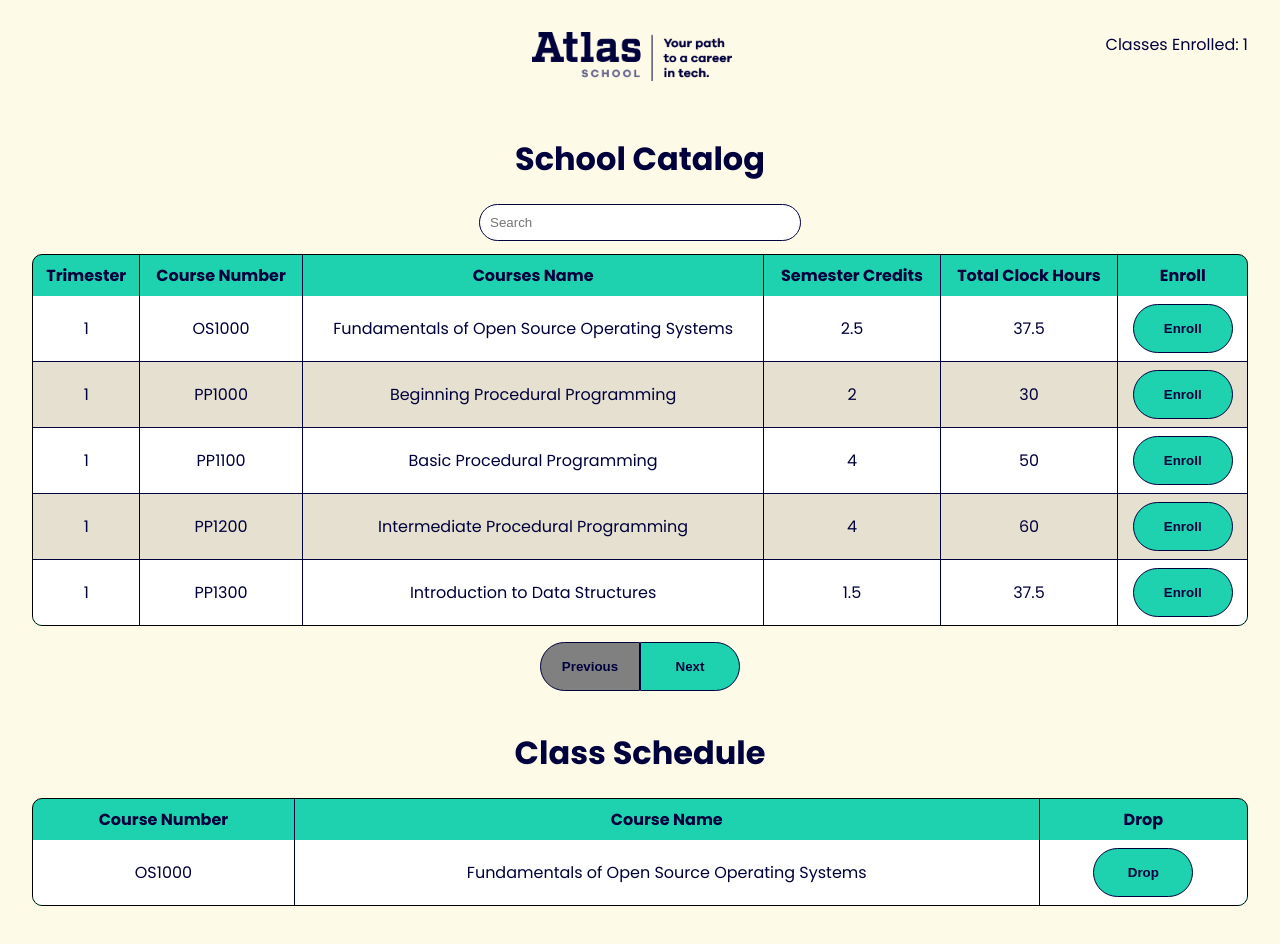
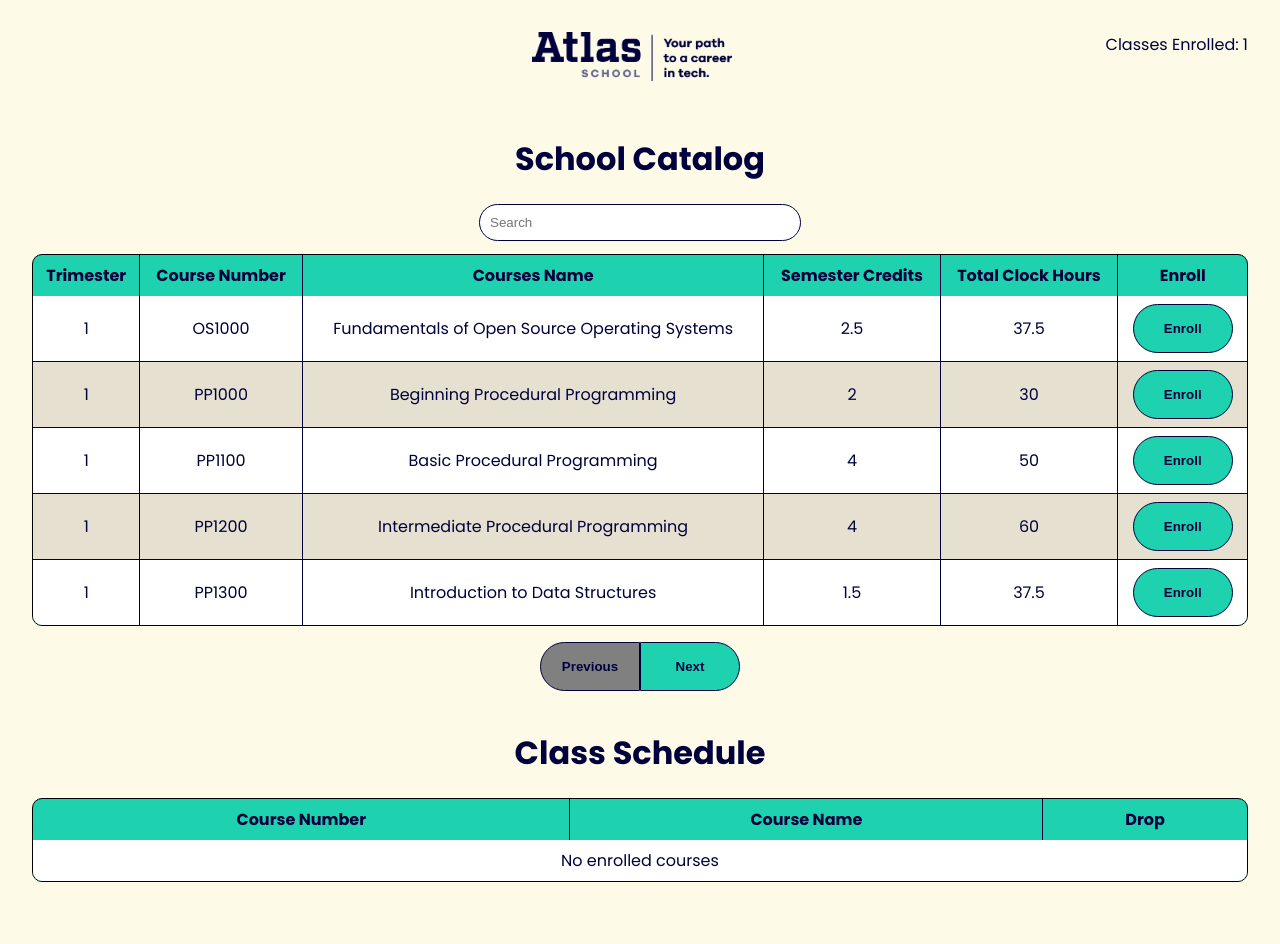
Before and after one commit to maxnchief/atlas-react-state-intro., a React (Vite) app: page / in a window 1280 px wide. Shown: the top 944 px of the page. Built offline with nearby package versions, Linux system fonts and the light colour scheme.

Commit message:
tracks, adds enrolled classes, and drops classes with buttons

```diff
--- a/src/App.jsx
+++ b/src/App.jsx
@@ -1,13 +1,36 @@
+import { createContext, useState } from "react";
 import SchoolCatalog from "./SchoolCatalog";
 import Header from "./Header";
 import ClassSchedule from "./ClassSchedule";
 
+export const EnrolledCoursesContext = createContext();
+
 export default function App() {
+  const [enrolledCourses, setEnrolledCourses] = useState([]);
+
+  const addEnrolledCourse = (course) => {
+    setEnrolledCourses((prev) => {
+      // Prevent duplicates by courseNumber
+      if (prev.some((c) => c.courseNumber === course.courseNumber)) return prev;
+      return [...prev, course];
+    });
+  };
+
+  const removeEnrolledCourse = (courseNumber) => {
+    setEnrolledCourses((prev) =>
+      prev.filter((c) => c.courseNumber !== courseNumber)
+    );
+  };
+
   return (
-    <div>
-      <Header />
-      <SchoolCatalog />
-      <ClassSchedule />
-    </div>
+    <EnrolledCoursesContext.Provider
+      value={{ enrolledCourses, addEnrolledCourse, removeEnrolledCourse }}
+    >
+      <div>
+        <Header />
+        <SchoolCatalog />
+        <ClassSchedule />
+      </div>
+    </EnrolledCoursesContext.Provider>
   );
 }
--- a/src/ClassSchedule.jsx
+++ b/src/ClassSchedule.jsx
@@ -1,4 +1,10 @@
+import { useContext } from "react";
+import { EnrolledCoursesContext } from "./App";
+
 export default function ClassSchedule() {
+  const { enrolledCourses, removeEnrolledCourse } = useContext(
+    EnrolledCoursesContext
+  );
   return (
     <div className="class-schedule">
       <h1>Class Schedule</h1>
@@ -11,13 +17,27 @@ export default function ClassSchedule() {
           </tr>
         </thead>
         <tbody>
-          <tr>
-            <td>OS1000</td>
-            <td>Fundamentals of Open Source Operating Systems</td>
-            <td>
-              <button>Drop</button>
-            </td>
-          </tr>
+          {enrolledCourses.length === 0 ? (
+            <tr>
+              <td colSpan={3} style={{ textAlign: "center" }}>
+                No enrolled courses
+              </td>
+            </tr>
+          ) : (
+            enrolledCourses.map((course) => (
+              <tr key={course.courseNumber}>
+                <td>{course.courseNumber}</td>
+                <td>{course.courseName}</td>
+                <td>
+                  <button
+                    onClick={() => removeEnrolledCourse(course.courseNumber)}
+                  >
+                    Drop
+                  </button>
+                </td>
+              </tr>
+            ))
+          )}
         </tbody>
       </table>
     </div>
--- a/src/SchoolCatalog.jsx
+++ b/src/SchoolCatalog.jsx
@@ -1,6 +1,8 @@
-import { useEffect, useState } from "react";
+import { useEffect, useState, useContext } from "react";
+import { EnrolledCoursesContext } from "./App";
 
 function SchoolCatalog() {
+  const { addEnrolledCourse } = useContext(EnrolledCoursesContext);
   const [courses, setCourses] = useState([]);
   const [search, setSearch] = useState("");
   const [sortColumn, setSortColumn] = useState(null);
@@ -97,7 +99,9 @@ function SchoolCatalog() {
               <td>{course.semesterCredits}</td>
               <td>{course.totalClockHours}</td>
               <td>
-                <button>Enroll</button>
+                <button onClick={() => addEnrolledCourse(course)}>
+                  Enroll
+                </button>
               </td>
             </tr>
           ))}
```
